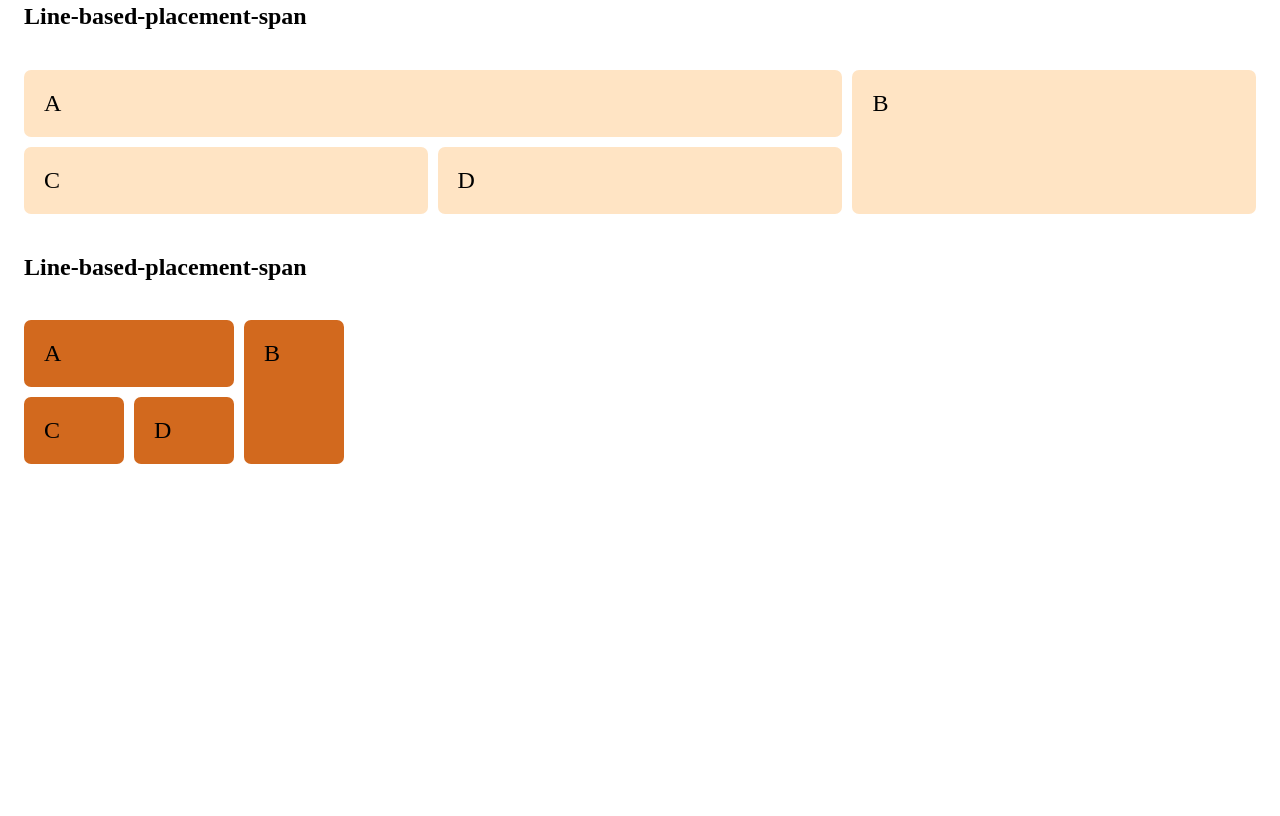
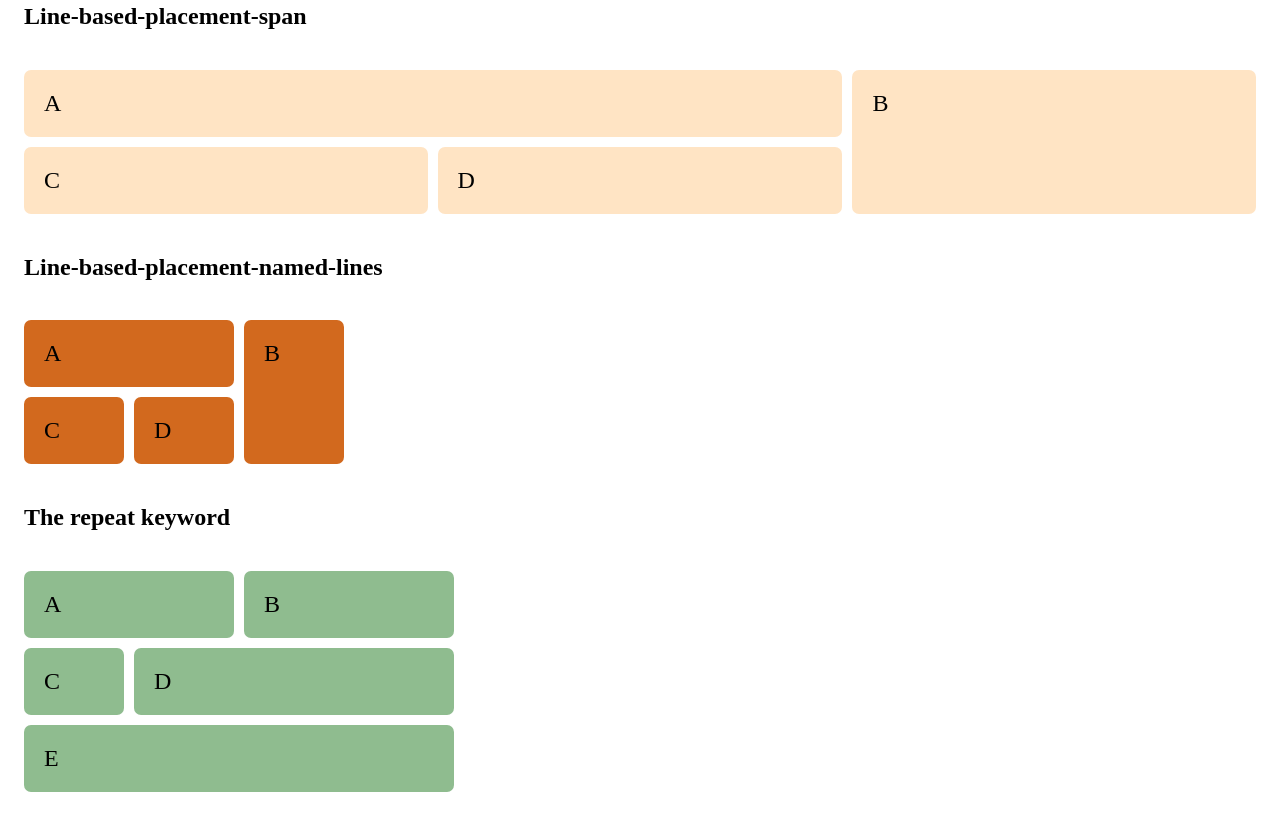
Before and after one commit to SofiaHjerpe/gridOvn, a plain HTML site: page index.html in a window 1280 px wide. Shown: the part 292-1108 px from the top of the page. Before the commit the page ends 800 px from the top, so only its background shows below. Drawn offline with Linux system fonts and the light colour scheme.

Commit message:
repeat keyword rules

```diff
--- a/index.html
+++ b/index.html
@@ -22,12 +22,20 @@
       <div class="box6 D6">D</div>
     </div>
 
-     <h2>Line-based-placement-span</h2>
+    <h2>Line-based-placement-named-lines</h2>
     <div class="boxSeven">
       <div class="box7 A7">A</div>
       <div class="box7 B7">B</div>
       <div class="box7 C7">C</div>
       <div class="box7 D7">D</div>
     </div>
+    <h2>The repeat keyword</h2>
+    <div class="boxEight">
+      <div class="box8 A8">A</div>
+      <div class="box8 B8">B</div>
+      <div class="box8 C8">C</div>
+      <div class="box8 D8">D</div>
+      <div class="box8 E8">E</div>
+    </div>
   </body>
 </html>
--- a/style.css
+++ b/style.css
@@ -73,3 +73,37 @@ body {
   grid-column: col2-start;
   grid-row: row2-start;
 }
+/*The repeat keyword*/
+.boxEight {
+  display: grid;
+  gap: 10px;
+  grid-template-columns: repeat(4, [col] 100px);
+  grid-template-rows: repeat(3, [row] auto);
+}
+.box8 {
+  background-color: darkseagreen;
+  border-radius: 7px;
+  padding: 20px;
+  font-size: 150%;
+}
+.A8 {
+  grid-column: col / span 2;
+  grid-row: row;
+}
+.B8 {
+  grid-column: col 3 / span 2;
+  grid-row: row;
+}
+.C8 {
+  grid-column: col;
+  grid-row: row 2;
+}
+.D8 {
+  grid-column: col 2 / span 3;
+  grid-row: row 2;
+}
+.E8 {
+  grid-column: col / span 4;
+  grid-row: row 3;
+}
+/* End */
```
